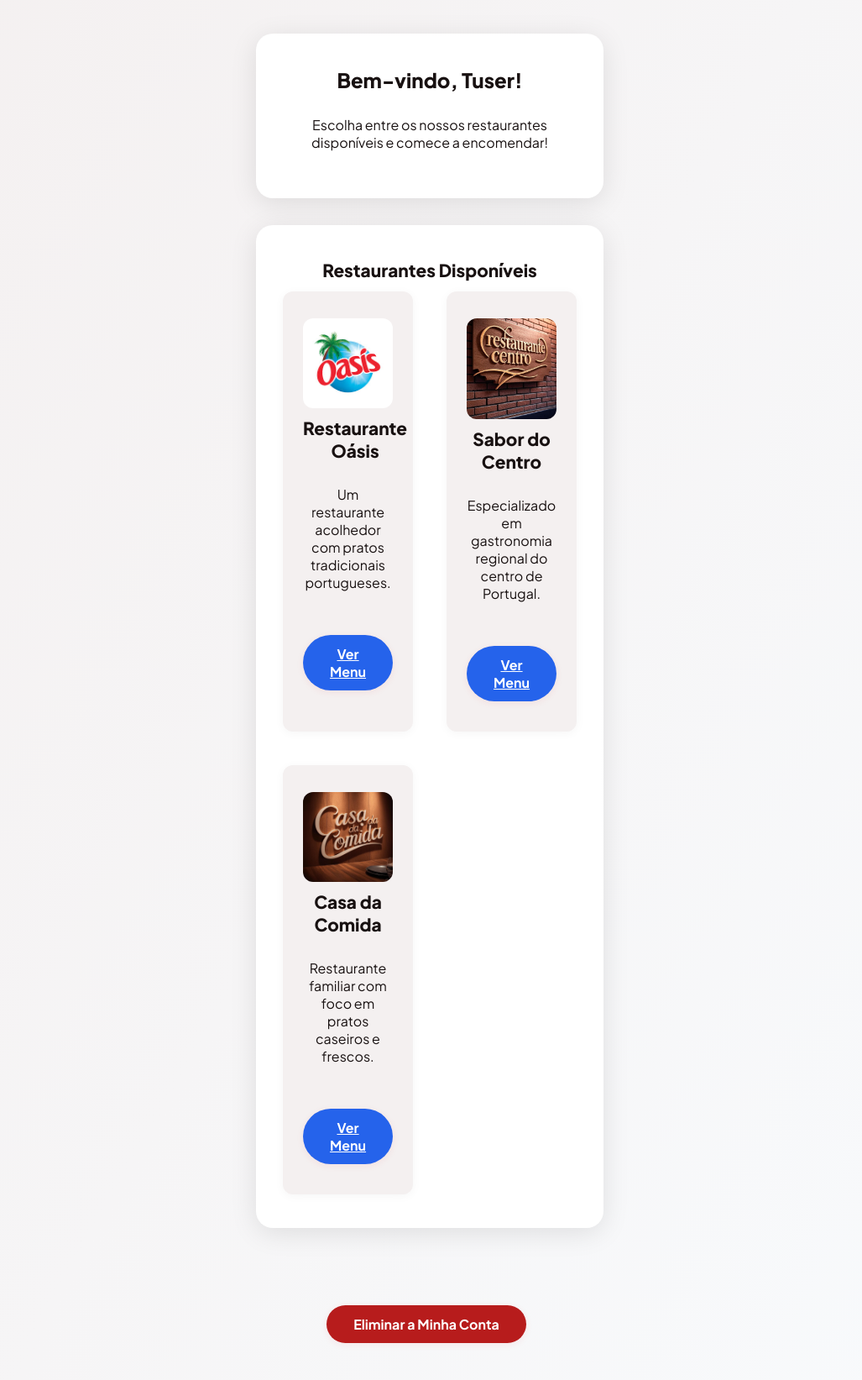
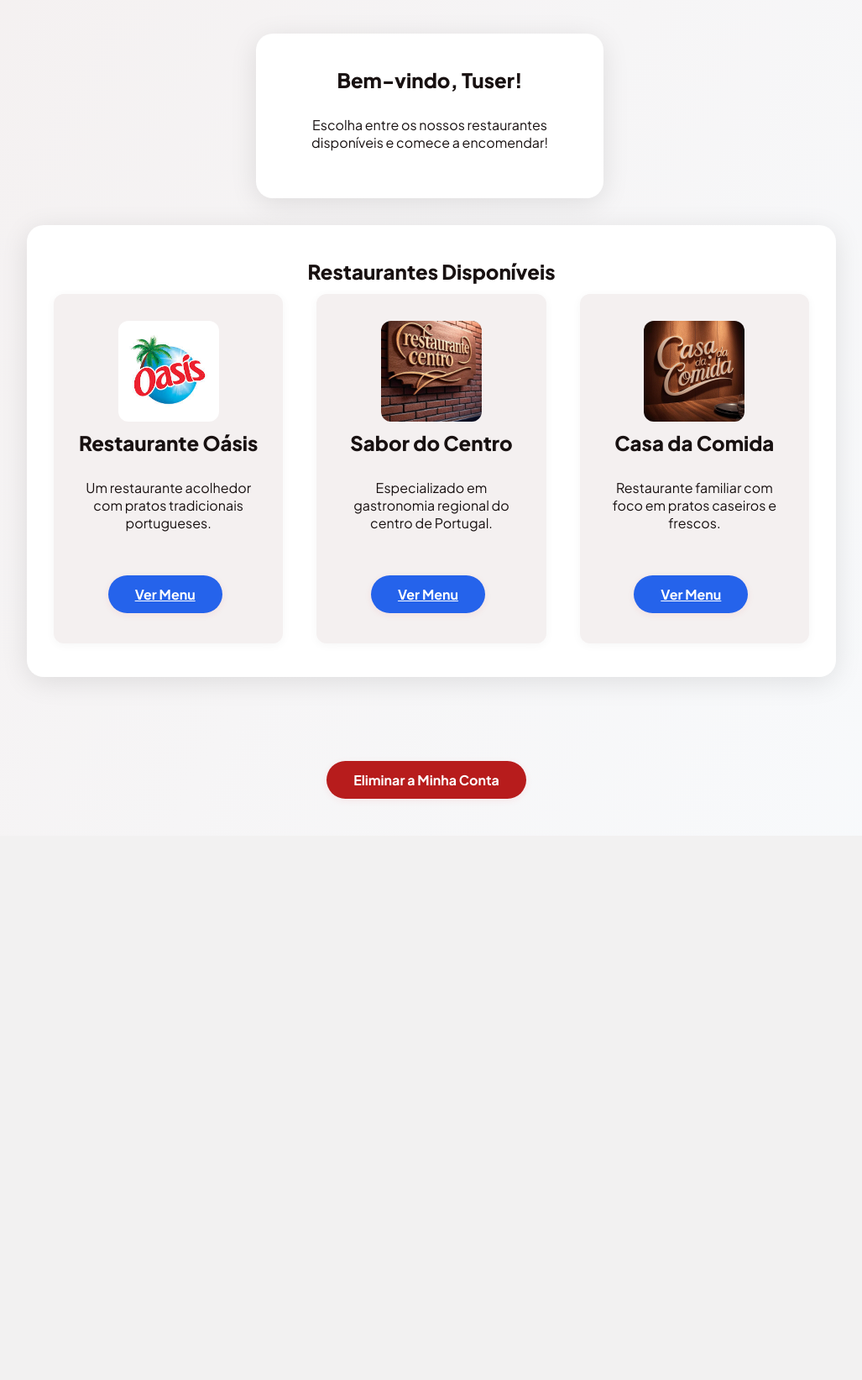
Before and after one commit to Rasunfa/Entregas_na_Vila, a Flask app: page /customer_dashboard in a window 1280 px wide. Shown: the part 55-1698 px from the top of the page at 84% size, without its empty margins (128-1155 px from the left). After the commit the page ends 1006 px from the top, so only its background shows below. Run offline with Flask 2, Linux system fonts and the light colour scheme; a user stored in the database is signed in; data comes from the database, SQL or seed files in the repository.

Commit message:
Update Dashboard

```diff
--- a/static/style.css
+++ b/static/style.css
@@ -171,8 +171,21 @@ nav a:focus {
 
 .grid {
     display: grid;
-    grid-template-columns: repeat(2, 1fr);
+    grid-template-columns: repeat(3, 1fr);
     gap: 2.5rem;
+    justify-items: center;
+}
+
+@media (max-width: 900px) {
+    .grid {
+        grid-template-columns: repeat(2, 1fr);
+    }
+}
+
+@media (max-width: 600px) {
+    .grid {
+        grid-template-columns: 1fr;
+    }
 }
 
 .menu-item {
@@ -187,6 +200,10 @@ nav a:focus {
     flex-direction: column;
     align-items: flex-start;
     transition: box-shadow var(--transition), transform var(--transition);
+    align-items: center;
+    text-align: center;
+    width: 100%;
+    max-width: 320px;
 }
 
 .menu-item:hover {
@@ -537,3 +554,28 @@ input[type="checkbox"] {
     flex-direction: column;
     padding: 2rem 1.5rem;
 }
+
+.card.restaurants-card {
+    max-width: 900px;
+    width: 100%;
+    padding: 2.5rem 2rem;
+    margin-left: auto;
+    margin-right: auto;
+    margin-bottom: 2.5rem;
+    display: block;
+    text-align: center;
+}
+
+.card.restaurants-card h3 {
+    font-size: 1.5rem;
+    text-align: center;
+    margin-left: auto;
+    margin-right: auto;
+}
+
+.card.restaurants-card .grid {
+    width: 100%;
+    margin-left: auto;
+    margin-right: auto;
+    justify-content: center;
+}
--- a/templates/customer_dashboard.html
+++ b/templates/customer_dashboard.html
@@ -8,7 +8,7 @@
     <p>Escolha entre os nossos restaurantes disponíveis e comece a encomendar!</p>
 </div>
 
-<div class="card">
+<div class="card restaurants-card">
     <h3>Restaurantes Disponíveis</h3>
     {% if restaurants %}
     <div class="grid">
```
